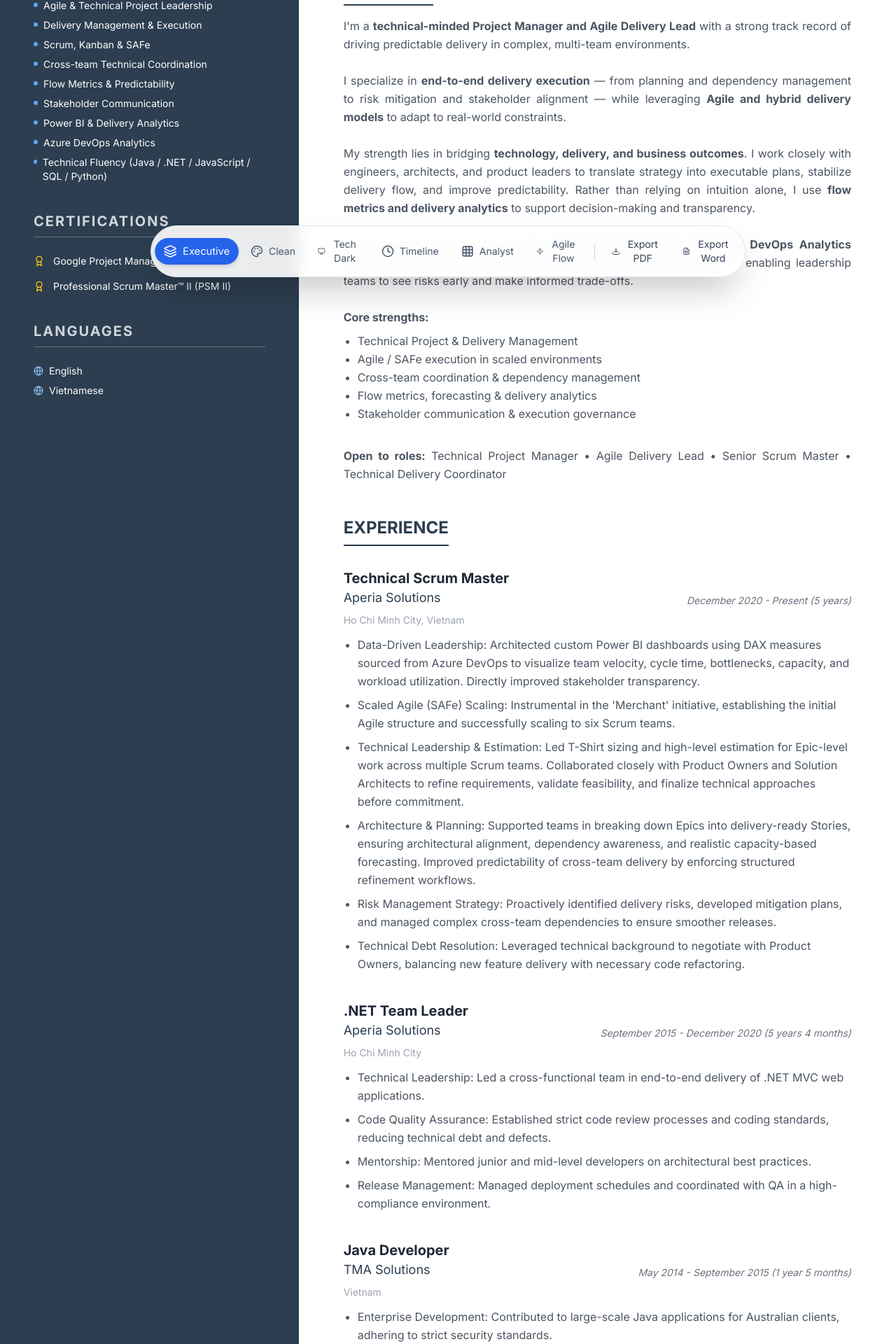
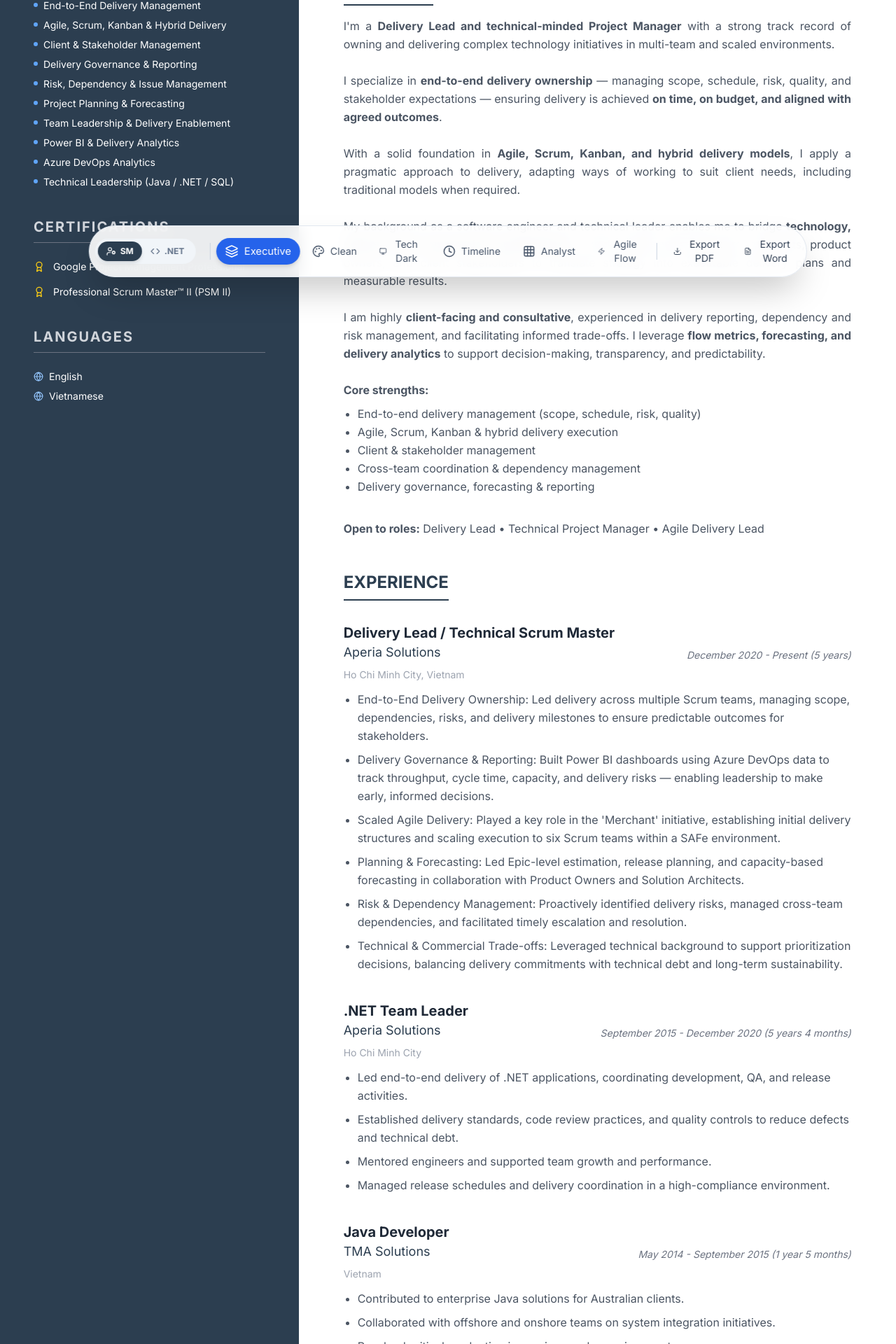
Before and after one commit to hoangtuan007/SM-Portfolio, a React (Vite) app: page / in a window 1280 px wide. Shown: the part 380-2300 px from the top of the page at 70% size. Built offline with nearby package versions, Linux system fonts and the light colour scheme.

Commit message:
feat: Add profile switching for resume data and update Scrum Master profile content with new avatar.

```diff
--- a/App.tsx
+++ b/App.tsx
@@ -1,6 +1,7 @@
 import React, { useState } from 'react';
-import { RESUME_DATA } from './constants';
-import { TemplateType } from './types';
+import { RESUME_DATA as SM_DATA } from './constants';
+import { RESUME_DATA as DOTNET_DATA } from './constants_dotnet';
+import { TemplateType, ProfileType } from './types';
 import TemplateSelector from './components/TemplateSelector';
 
 // Template Imports
@@ -13,23 +14,26 @@ import AgileFlow from './components/templates/AgileFlow';
 
 const App: React.FC = () => {
   const [currentTemplate, setCurrentTemplate] = useState<TemplateType>(TemplateType.ExecutiveSidebar);
+  const [currentProfile, setCurrentProfile] = useState<ProfileType>('SM');
+
+  const data = currentProfile === 'SM' ? SM_DATA : DOTNET_DATA;
 
   const renderTemplate = () => {
     switch (currentTemplate) {
       case TemplateType.ExecutiveSidebar:
-        return <ExecutiveSidebar data={RESUME_DATA} />;
+        return <ExecutiveSidebar data={data} />;
       case TemplateType.ModernClean:
-        return <ModernClean data={RESUME_DATA} />;
+        return <ModernClean data={data} />;
       case TemplateType.TechDark:
-        return <TechDark data={RESUME_DATA} />;
+        return <TechDark data={data} />;
       case TemplateType.TimelineCreative:
-        return <TimelineCreative data={RESUME_DATA} />;
+        return <TimelineCreative data={data} />;
       case TemplateType.GridAnalyst:
-        return <GridAnalyst data={RESUME_DATA} />;
+        return <GridAnalyst data={data} />;
       case TemplateType.AgileFlow:
-        return <AgileFlow data={RESUME_DATA} />;
+        return <AgileFlow data={data} />;
       default:
-        return <ExecutiveSidebar data={RESUME_DATA} />;
+        return <ExecutiveSidebar data={data} />;
     }
   };
 
@@ -39,6 +43,8 @@ const App: React.FC = () => {
       <TemplateSelector
         currentTemplate={currentTemplate}
         onSelect={setCurrentTemplate}
+        currentProfile={currentProfile}
+        onProfileChange={setCurrentProfile}
       />
     </div>
   );
--- a/components/TemplateSelector.tsx
+++ b/components/TemplateSelector.tsx
@@ -1,13 +1,15 @@
 import React, { useState } from 'react';
-import { TemplateType } from '../types';
-import { Palette, Layers, Monitor, Clock, Grid, Download, Loader2, FileText, Zap } from 'lucide-react';
+import { TemplateType, ProfileType } from '../types';
+import { Palette, Layers, Monitor, Clock, Grid, Download, Loader2, FileText, Zap, UserCog, Code } from 'lucide-react';
 
 interface TemplateSelectorProps {
   currentTemplate: TemplateType;
   onSelect: (template: TemplateType) => void;
+  currentProfile: ProfileType;
+  onProfileChange: (profile: ProfileType) => void;
 }
 
-const TemplateSelector: React.FC<TemplateSelectorProps> = ({ currentTemplate, onSelect }) => {
+const TemplateSelector: React.FC<TemplateSelectorProps> = ({ currentTemplate, onSelect, currentProfile, onProfileChange }) => {
   const [isExporting, setIsExporting] = useState(false);
   const [isWordExporting, setIsWordExporting] = useState(false);
 
@@ -17,7 +19,7 @@ const TemplateSelector: React.FC<TemplateSelectorProps> = ({ currentTemplate, on
     { type: TemplateType.TechDark, icon: <Monitor size={18} />, label: "Tech Dark" },
     { type: TemplateType.TimelineCreative, icon: <Clock size={18} />, label: "Timeline" },
     { type: TemplateType.GridAnalyst, icon: <Grid size={18} />, label: "Analyst" },
-    { type: TemplateType.AgileFlow, icon: <Zap size={18} />, label: "Agile Flow" }, // Added AgileFlow template
+    { type: TemplateType.AgileFlow, icon: <Zap size={18} />, label: "Agile Flow" },
   ];
 
   const handleExport = () => {
@@ -104,6 +106,34 @@ const TemplateSelector: React.FC<TemplateSelectorProps> = ({ currentTemplate, on
       data-html2canvas-ignore
       className="print:hidden fixed bottom-6 left-1/2 transform -translate-x-1/2 z-50 bg-white/90 backdrop-blur-md shadow-2xl rounded-full p-2 border border-slate-200 flex gap-1 sm:gap-2 items-center"
     >
+      {/* Profile Switcher */}
+      <div className="flex bg-slate-100 rounded-full p-1 mr-2">
+        <button
+          onClick={() => onProfileChange('SM')}
+          className={`flex items-center gap-1.5 px-3 py-1.5 rounded-full text-xs font-bold transition-all ${currentProfile === 'SM'
+              ? 'bg-[#2C3E50] text-white shadow-md'
+              : 'text-slate-500 hover:text-slate-800'
+            }`}
+          title="Scrum Master Profile"
+        >
+          <UserCog size={14} />
+          <span className="hidden sm:inline">SM</span>
+        </button>
+        <button
+          onClick={() => onProfileChange('DOTNET')}
+          className={`flex items-center gap-1.5 px-3 py-1.5 rounded-full text-xs font-bold transition-all ${currentProfile === 'DOTNET'
+              ? 'bg-[#512BD4] text-white shadow-md' // Brand color for .NET
+              : 'text-slate-500 hover:text-slate-800'
+            }`}
+          title=".NET Developer Profile"
+        >
+          <Code size={14} />
+          <span className="hidden sm:inline">.NET</span>
+        </button>
+      </div>
+
+      <div className="w-px h-6 bg-slate-300 mx-1"></div>
+
       {templates.map((t) => (
         <button
           key={t.type}
--- a/constants.ts
+++ b/constants.ts
@@ -2,26 +2,30 @@ import { ResumeData } from './types';
 
 export const RESUME_DATA: ResumeData = {
   name: "Tuan Dang",
-  title: "Technical Scrum Master",
-  avatarUrl: "/avatar_v2.jpg",
-  summary: `I'm a <b>technical-minded Project Manager and Agile Delivery Lead</b> with a strong track record of driving predictable delivery in complex, multi-team environments.
+  title: "Delivery Lead | Technical Project Manager",
+  avatarUrl: "/avatar_v3.jpg",
+
+  summary: `I'm a <b>Delivery Lead and technical-minded Project Manager</b> with a strong track record of owning and delivering complex technology initiatives in multi-team and scaled environments.
 <br/><br/>
-I specialize in <b>end-to-end delivery execution</b> — from planning and dependency management to risk mitigation and stakeholder alignment — while leveraging <b>Agile and hybrid delivery models</b> to adapt to real-world constraints.
+I specialize in <b>end-to-end delivery ownership</b> — managing scope, schedule, risk, quality, and stakeholder expectations — ensuring delivery is achieved <b>on time, on budget, and aligned with agreed outcomes</b>.
 <br/><br/>
-My strength lies in bridging <b>technology, delivery, and business outcomes</b>. I work closely with engineers, architects, and product leaders to translate strategy into executable plans, stabilize delivery flow, and improve predictability. Rather than relying on intuition alone, I use <b>flow metrics and delivery analytics</b> to support decision-making and transparency.
+With a solid foundation in <b>Agile, Scrum, Kanban, and hybrid delivery models</b>, I apply a pragmatic approach to delivery, adapting ways of working to suit client needs, including traditional models when required.
 <br/><br/>
-I have hands-on experience building <b>Power BI dashboards and Azure DevOps Analytics</b> solutions to track throughput, cycle time, capacity, and commitments — enabling leadership teams to see risks early and make informed trade-offs.
+My background as a software engineer and technical leader enables me to bridge <b>technology, delivery, and commercial considerations</b>. I work closely with engineers, architects, product owners, and client stakeholders to translate strategy into executable delivery plans and measurable results.
+<br/><br/>
+I am highly <b>client-facing and consultative</b>, experienced in delivery reporting, dependency and risk management, and facilitating informed trade-offs. I leverage <b>flow metrics, forecasting, and delivery analytics</b> to support decision-making, transparency, and predictability.
 <br/><br/>
 <b>Core strengths:</b>
 <ul class="list-disc ml-5 mt-2 mb-2">
-  <li>Technical Project & Delivery Management</li>
-  <li>Agile / SAFe execution in scaled environments</li>
+  <li>End-to-end delivery management (scope, schedule, risk, quality)</li>
+  <li>Agile, Scrum, Kanban & hybrid delivery execution</li>
+  <li>Client & stakeholder management</li>
   <li>Cross-team coordination & dependency management</li>
-  <li>Flow metrics, forecasting & delivery analytics</li>
-  <li>Stakeholder communication & execution governance</li>
+  <li>Delivery governance, forecasting & reporting</li>
 </ul>
 <br/>
-<b>Open to roles:</b> Technical Project Manager • Agile Delivery Lead • Senior Scrum Master • Technical Delivery Coordinator`,
+<b>Open to roles:</b> Delivery Lead • Technical Project Manager • Agile Delivery Lead`,
+
   contact: {
     phone: "0932700399",
     email: "hoangtuand@gmail.com",
@@ -29,41 +33,47 @@ I have hands-on experience building <b>Power BI dashboards and Azure DevOps Anal
     linkedin: "linkedin.com/in/tuan-dang-2726027b",
     linkedinUrl: "https://www.linkedin.com/in/tuan-dang-2726027b"
   },
+
   topSkills: [
-    "Agile & Technical Project Leadership",
-    "Delivery Management & Execution",
-    "Scrum, Kanban & SAFe",
-    "Cross-team Technical Coordination",
-    "Flow Metrics & Predictability",
-    "Stakeholder Communication",
+    "End-to-End Delivery Management",
+    "Agile, Scrum, Kanban & Hybrid Delivery",
+    "Client & Stakeholder Management",
+    "Delivery Governance & Reporting",
+    "Risk, Dependency & Issue Management",
+    "Project Planning & Forecasting",
+    "Team Leadership & Delivery Enablement",
     "Power BI & Delivery Analytics",
     "Azure DevOps Analytics",
-    "Technical Fluency (Java / .NET / JavaScript / SQL / Python)"
+    "Technical Leadership (Java / .NET / SQL)"
   ],
+
   languages: ["English", "Vietnamese"],
+
   certifications: [
     "Google Project Management Professional",
     "Professional Scrum Master™ II (PSM II)"
   ],
+
   education: [
     {
       institution: "FPT Aptech",
       period: "2010 - 2012"
     }
   ],
+
   experience: [
     {
       company: "Aperia Solutions",
-      role: "Technical Scrum Master",
+      role: "Delivery Lead / Technical Scrum Master",
       duration: "December 2020 - Present (5 years)",
       location: "Ho Chi Minh City, Vietnam",
       achievements: [
-        "Data-Driven Leadership: Architected custom Power BI dashboards using DAX measures sourced from Azure DevOps to visualize team velocity, cycle time, bottlenecks, capacity, and workload utilization. Directly improved stakeholder transparency.",
-        "Scaled Agile (SAFe) Scaling: Instrumental in the 'Merchant' initiative, establishing the initial Agile structure and successfully scaling to six Scrum teams.",
-        "Technical Leadership & Estimation: Led T-Shirt sizing and high-level estimation for Epic-level work across multiple Scrum teams. Collaborated closely with Product Owners and Solution Architects to refine requirements, validate feasibility, and finalize technical approaches before commitment.",
-        "Architecture & Planning: Supported teams in breaking down Epics into delivery-ready Stories, ensuring architectural alignment, dependency awareness, and realistic capacity-based forecasting. Improved predictability of cross-team delivery by enforcing structured refinement workflows.",
-        "Risk Management Strategy: Proactively identified delivery risks, developed mitigation plans, and managed complex cross-team dependencies to ensure smoother releases.",
-        "Technical Debt Resolution: Leveraged technical background to negotiate with Product Owners, balancing new feature delivery with necessary code refactoring."
+        "End-to-End Delivery Ownership: Led delivery across multiple Scrum teams, managing scope, dependencies, risks, and delivery milestones to ensure predictable outcomes for stakeholders.",
+        "Delivery Governance & Reporting: Built Power BI dashboards using Azure DevOps data to track throughput, cycle time, capacity, and delivery risks — enabling leadership to make early, informed decisions.",
+        "Scaled Agile Delivery: Played a key role in the 'Merchant' initiative, establishing initial delivery structures and scaling execution to six Scrum teams within a SAFe environment.",
+        "Planning & Forecasting: Led Epic-level estimation, release planning, and capacity-based forecasting in collaboration with Product Owners and Solution Architects.",
+        "Risk & Dependency Management: Proactively identified delivery risks, managed cross-team dependencies, and facilitated timely escalation and resolution.",
+        "Technical & Commercial Trade-offs: Leveraged technical background to support prioritization decisions, balancing delivery commitments with technical debt and long-term sustainability."
       ]
     },
     {
@@ -72,10 +82,10 @@ I have hands-on experience building <b>Power BI dashboards and Azure DevOps Anal
       duration: "September 2015 - December 2020 (5 years 4 months)",
       location: "Ho Chi Minh City",
       achievements: [
-        "Technical Leadership: Led a cross-functional team in end-to-end delivery of .NET MVC web applications.",
-        "Code Quality Assurance: Established strict code review processes and coding standards, reducing technical debt and defects.",
-        "Mentorship: Mentored junior and mid-level developers on architectural best practices.",
-        "Release Management: Managed deployment schedules and coordinated with QA in a high-compliance environment.",
+        "Led end-to-end delivery of .NET applications, coordinating development, QA, and release activities.",
+        "Established delivery standards, code review practices, and quality controls to reduce defects and technical debt.",
+        "Mentored engineers and supported team growth and performance.",
+        "Managed release schedules and delivery coordination in a high-compliance environment."
       ]
     },
     {
@@ -84,21 +94,21 @@ I have hands-on experience building <b>Power BI dashboards and Azure DevOps Anal
       duration: "May 2014 - September 2015 (1 year 5 months)",
       location: "Vietnam",
       achievements: [
-        "Enterprise Development: Contributed to large-scale Java applications for Australian clients, adhering to strict security standards.",
-        "System Integration: Collaborated with global teams to integrate new features into legacy systems.",
-        "Issue Resolution: Analyzed and resolved critical defects in production environments."
+        "Contributed to enterprise Java solutions for Australian clients.",
+        "Collaborated with offshore and onshore teams on system integration initiatives.",
+        "Resolved critical production issues in complex environments."
       ]
     },
     {
       company: "TPF Australia",
       role: ".NET Team Leader",
       duration: "March 2013 - May 2014 (1 year 3 months)",
-      location: "",
       achievements: [
-        "Client Management: Served as technical point of contact for Australian stakeholders.",
-        "Team Coordination: Managed daily task assignments and sprint backlogs.",
-        "Process Improvement: Optimized communication workflows between offshore (Vietnam) and onshore (Australia) teams."
-      ]
+        "Acted as technical delivery point of contact for Australian stakeholders.",
+        "Coordinated daily delivery activities and sprint execution.",
+        "Improved communication and delivery flow between offshore and onshore teams."
+      ],
+      location: ''
     },
     {
       company: "VNYI",
@@ -106,19 +116,19 @@ I have hands-on experience building <b>Power BI dashboards and Azure DevOps Anal
       duration: "August 2012 - March 2013 (8 months)",
       location: "",
       achievements: [
-        "Supervised technical implementation of internal .NET MVC projects.",
-        "Conducted performance reviews and provided technical guidance."
+        "Supervised technical delivery of internal .NET projects.",
+        "Provided technical guidance and performance feedback to team members."
       ]
     },
     {
       company: "EverS Software Outsourcing",
       role: ".NET Developer",
       duration: "April 2010 - August 2012 (2 years 5 months)",
-      location: "",
       achievements: [
-        "Developed backend functionality and database structures using ASP.NET MVC and SQL Server.",
-        "Gained foundational experience in the full Software Development Life Cycle (SDLC)."
-      ]
+        "Developed backend systems using ASP.NET MVC and SQL Server.",
+        "Built solid foundations across the full SDLC."
+      ],
+      location: ''
     }
   ]
 };
--- /dev/null
+++ b/constants_dotnet.ts
@@ -0,0 +1,124 @@
+import { ResumeData } from './types';
+
+export const RESUME_DATA: ResumeData = {
+    name: "Tuan Dang",
+    title: "Senior .NET Developer / Technical Lead",
+    avatarUrl: "/avatar_v2.jpg",
+    summary: `I'm a <b>technical-minded Senior .NET Developer and Team Lead</b> with over a decade of hands-on experience in the Microsoft technology stack, driving scalable and high-performance solutions in complex enterprise environments.
+<br/><br/>
+I specialize in <b>full-stack .NET development</b> — architecture design, backend optimization, and frontend integration — while leveraging <b>Agile delivery models</b> to ensure high-quality, predictable software releases.
+<br/><br/>
+My strength lies in bridging <b>complex technical requirements and business value</b>. I work closely with product teams to translate strategy into robust technical architectures, refactor legacy systems, and implement best practices in code quality and CI/CD pipelines. Rather than just writing code, I focus on <b>system reliability, scalability, and maintainability</b>.
+<br/><br/>
+I have extensive experience with <b>ASP.NET Core, MVC, SQL Server, and Azure DevOps</b>, building critical business applications and analytics dashboards that empower decision-making.
+<br/><br/>
+<b>Core strengths:</b>
+<ul class="list-disc ml-5 mt-2 mb-2">
+  <li>.NET Core & Framework (C#, ASP.NET MVC, Web API)</li>
+  <li>System Architecture & Database Design (SQL Server)</li>
+  <li>Azure DevOps, CI/CD & Cloud Integration</li>
+  <li>Code Quality, Unit Testing & Performance Optimization</li>
+  <li>Technical Leadership & Mentoring</li>
+</ul>
+<br/>
+<b>Open to roles:</b> Senior .NET Developer • Technical Lead • Solution Architect • Engineering Manager`,
+    contact: {
+        phone: "0932700399",
+        email: "hoangtuand@gmail.com",
+        location: "Bình Thạnh, Tp HCM, Vietnam",
+        linkedin: "linkedin.com/in/tuan-dang-2726027b",
+        linkedinUrl: "https://www.linkedin.com/in/tuan-dang-2726027b"
+    },
+    topSkills: [
+        ".NET Core / Framework",
+        "C# / ASP.NET MVC",
+        "SQL Server / T-SQL",
+        "Entity Framework / LINQ",
+        "Azure DevOps / CI/CD",
+        "JavaScript / jQuery / Angular",
+        "System Architecture",
+        "Agile / Scrum Methodology",
+        "Technical Leadership"
+    ],
+    languages: ["English", "Vietnamese"],
+    certifications: [
+        "Professional Scrum Master™ II (PSM II)",
+        "Google Project Management Professional"
+    ],
+    education: [
+        {
+            institution: "FPT Aptech",
+            period: "2010 - 2012"
+        }
+    ],
+    experience: [
+        {
+            company: "Aperia Solutions",
+            role: "Technical Lead / Senior Developer",
+            duration: "December 2020 - Present (5 years)",
+            location: "Ho Chi Minh City, Vietnam",
+            achievements: [
+                "Architected custom Power BI dashboards using DAX and Azure DevOps to visualize team velocity and system performance metrics.",
+                "Provided technical leadership for Epic-level estimations, collaborating with Solution Architects to validate feasibility and architectural approaches.",
+                "Led the technical breakdown of complex requirements into delivery-ready tasks, ensuring architectural alignment across 6 development teams.",
+                "Identified and mitigated technical risks and cross-team dependencies to ensure smoother production releases.",
+                "Negotiated technical debt resolution with Product Owners, balancing feature delivery with critical code refactoring and performance optimization."
+            ]
+        },
+        {
+            company: "Aperia Solutions",
+            role: ".NET Team Leader",
+            duration: "September 2015 - December 2020 (5 years 4 months)",
+            location: "Ho Chi Minh City",
+            achievements: [
+                "Led a cross-functional team in the end-to-end delivery of robust .NET MVC web applications for enterprise clients.",
+                "Established strict code review processes, coding standards, and unit testing frameworks, significantly reducing technical debt and defects.",
+                "Mentored junior and mid-level developers on C# best practices, architectural patterns, and performance tuning.",
+                "Managed release schedules and coordinated with QA teams to ensure high-compliance deployments in a financial services environment."
+            ]
+        },
+        {
+            company: "TMA Solutions",
+            role: "Java Developer",
+            duration: "May 2014 - September 2015 (1 year 5 months)",
+            location: "Vietnam",
+            achievements: [
+                "Contributed to the development of large-scale enterprise applications for Australian clients, ensuring adherence to strict security standards.",
+                "Collaborated with global teams to integrate new features into legacy systems, ensuring backward compatibility.",
+                "Analyzed and resolved critical production defects, optimizing system stability and performance."
+            ]
+        },
+        {
+            company: "TPF Australia",
+            role: ".NET Team Leader",
+            duration: "March 2013 - May 2014 (1 year 3 months)",
+            location: "",
+            achievements: [
+                "Served as the primary technical point of contact for Australian stakeholders, translating business requirements into technical specifications.",
+                "Managed daily task assignments, code reviews, and sprint backlogs for the offshore development team.",
+                "Optimized communication workflows and development processes between Vietnam and Australia."
+            ]
+        },
+        {
+            company: "VNYI",
+            role: ".NET Team Leader",
+            duration: "August 2012 - March 2013 (8 months)",
+            location: "",
+            achievements: [
+                "Supervised the technical implementation of internal .NET MVC projects, ensuring on-time delivery.",
+                "Conducted code reviews, performance assessments, and provided technical guidance to the development team."
+            ]
+        },
+        {
+            company: "EverS Software Outsourcing",
+            role: ".NET Developer",
+            duration: "April 2010 - August 2012 (2 years 5 months)",
+            location: "",
+            achievements: [
+                "Developed backend functionality and database schemas using ASP.NET MVC and SQL Server.",
+                "Implemented frontend interfaces using HTML, CSS, and jQuery.",
+                "Gained foundational experience in the full Software Development Life Cycle (SDLC) and Agile methodologies."
+            ]
+        }
+    ]
+};
--- a/types.ts
+++ b/types.ts
@@ -42,3 +42,5 @@ export enum TemplateType {
   GridAnalyst = 'Grid Analyst',
   AgileFlow = 'Agile Flow'
 }
+
+export type ProfileType = 'SM' | 'DOTNET';
```
Also changed, not shown: public/avatar_v3.jpg (added).
